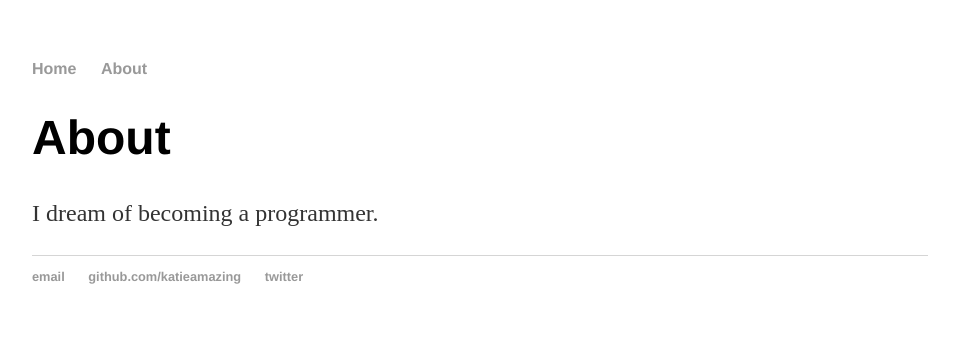
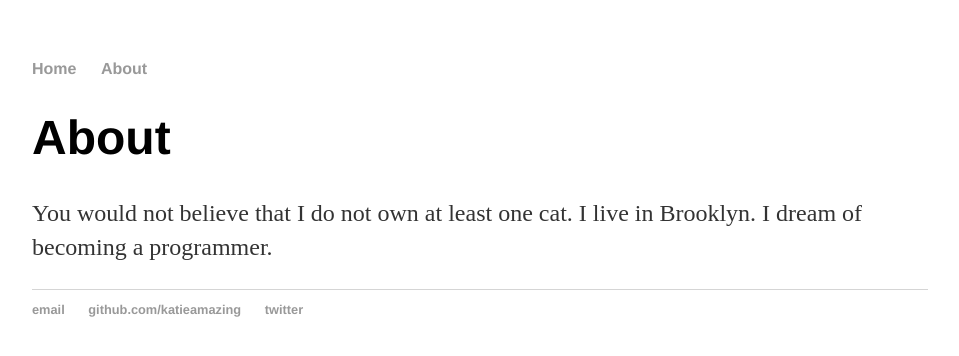
Before and after one commit to katieamazing/katieamazing.github.io, a Jekyll site: the page built from about/index.html, in a window 1280 px wide. Shown: the top 356 px of the page, without its empty margins (160-1119 px from the left). Built offline with Jekyll 4.4.1, drawn with Linux system fonts in a browser that asks for light colours.

Commit message:
Update index.html

```diff
--- a/about/index.html
+++ b/about/index.html
@@ -4,5 +4,5 @@ title: About
 ---
   <h1>{{ page.title }}</h1>
   <div class="blurb">
-  <p>I dream of becoming a programmer.</p>
+  <p>You would not believe that I do not own at least one cat. I live in Brooklyn. I dream of becoming a programmer.</p>
   </div>
```
